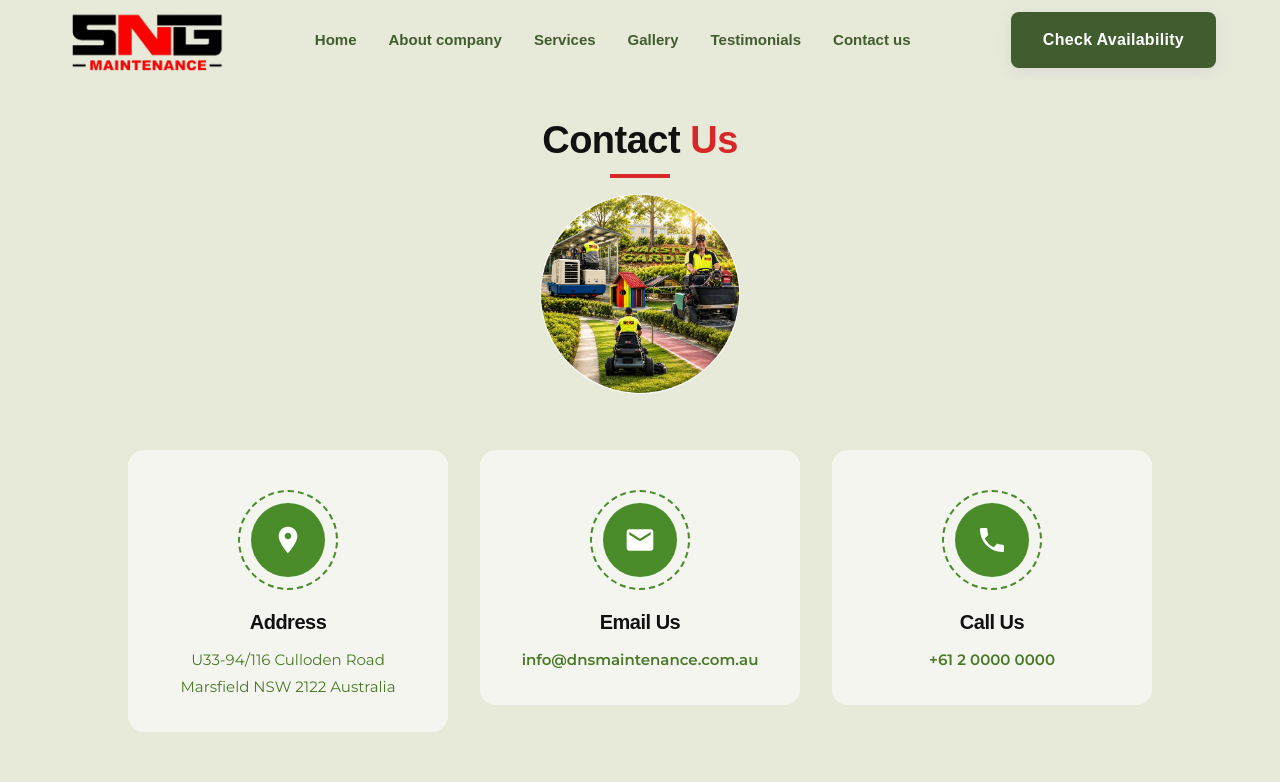
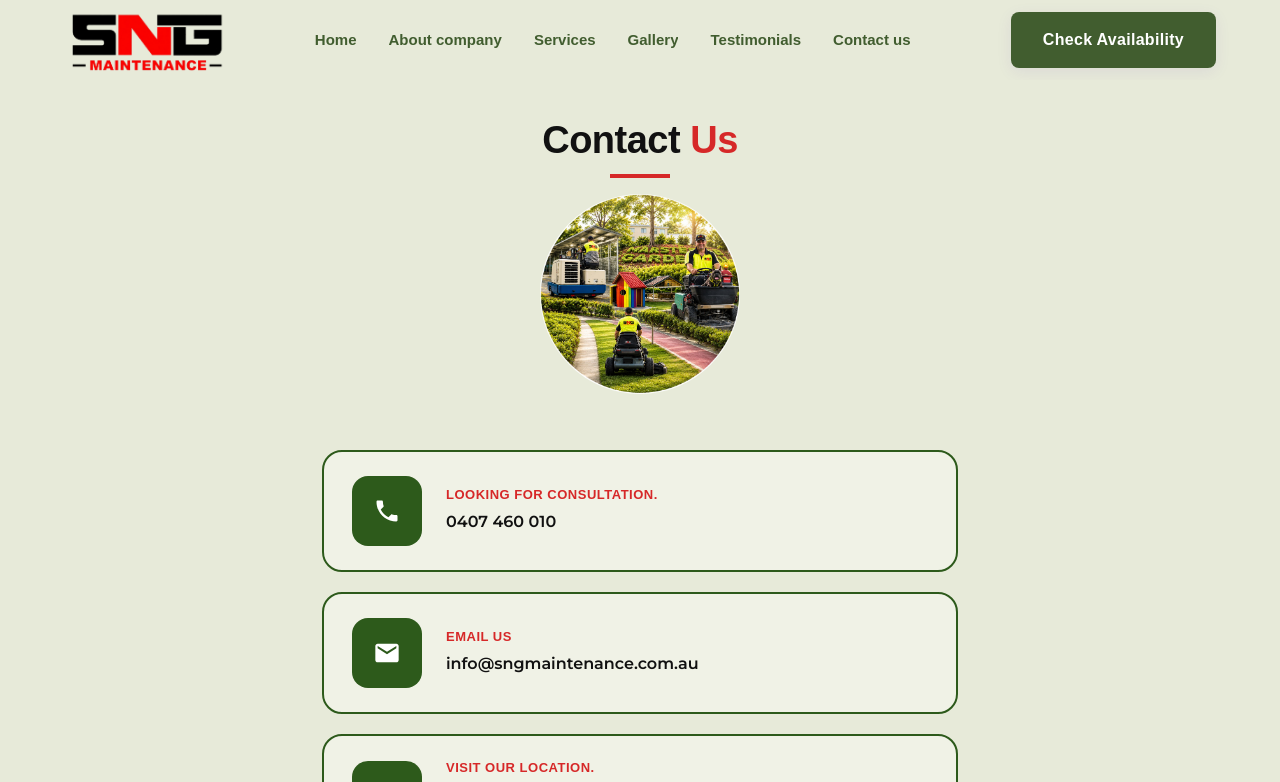
Before and after one commit to brandsbarrel/DNS, a React (Vite) app: page /contact-us in a window 1280 px wide. Shown: the top 782 px of the page. Built offline with nearby package versions, Linux system fonts and the light colour scheme.

Commit message:
change in footer

```diff
--- a/src/Pages/ContactUs/ContactUs.css
+++ b/src/Pages/ContactUs/ContactUs.css
@@ -85,85 +85,91 @@
 
 .contact-cards {
   display: flex;
-  flex-direction: row;
-  justify-content: center;
-  align-items: flex-start;
-  gap: 32px;
+  flex-direction: column;
+  align-items: center;
+  gap: 20px;
   padding: 48px 32px;
-  max-width: 1100px;
+  max-width: 700px;
   margin: 0 auto;
 }
 
+/* ─── SINGLE CARD ─── */
+
 .contact-card {
-  flex: 1;
-  max-width: 320px;
-  background: #f5f5f0;
-  border-radius: 16px;
-  padding: 40px 24px 32px;
-  text-align: center;
+  width: 100%;
+  background: #f0f2e6;
+  border: 2px solid #2d5a1b;
+  border-radius: 20px;
+  padding: 24px 28px;
   display: flex;
-  flex-direction: column;
+  flex-direction: row;
   align-items: center;
+  gap: 24px;
 }
 
-/* ─── ICON: green circle with dashed ring ─── */
+/* ─── ICON BOX: dark green rounded square ─── */
 
-.contact-icon-wrap {
-  position: relative;
-  width: 100px;
-  height: 100px;
+.contact-icon-box {
+  width: 70px;
+  height: 70px;
+  min-width: 70px;
+  background: #2d5a1b;
+  border-radius: 16px;
   display: flex;
   align-items: center;
   justify-content: center;
-  margin-bottom: 20px;
-}
-
-/* Outer dashed ring */
-.contact-icon-wrap::before {
-  content: '';
-  position: absolute;
-  inset: 0;
-  border-radius: 50%;
-  border: 2.5px dashed #4a8c2a;
-  box-sizing: border-box;
-}
-
-/* Inner solid green circle */
-.contact-icon-circle {
-  width: 74px;
-  height: 74px;
-  border-radius: 50%;
-  background: #4a8c2a;
-  display: flex;
-  align-items: center;
-  justify-content: center;
-  flex-shrink: 0;
 }
 
 /* ─── CARD TEXT ─── */
 
-.contact-card-title {
-  font-size: 20px;
-  font-weight: 800;
-  color: #111;
-  margin: 0 0 12px;
+.contact-card-content {
+  display: flex;
+  flex-direction: column;
+  gap: 6px;
 }
 
-.contact-card-text {
-  font-size: 15px;
-  color: #4a7a28;
-  line-height: 1.8;
+.contact-card-label {
+  font-size: 13px;
+  font-weight: 800;
+  color: #d62828;
+  letter-spacing: 0.5px;
+  margin: 0;
+  text-transform: uppercase;
+}
+
+.contact-card-value {
+  font-size: 16px;
+  font-weight: 600;
+  color: #111;
+  line-height: 1.6;
   margin: 0;
 }
 
 .contact-link {
-  color: #4a7a28;
+  color: #111;
   text-decoration: none;
   font-weight: 600;
 }
 
 .contact-link:hover {
   text-decoration: underline;
+  color: #2d5a1b;
+}
+
+/* ─── GALLERY IMAGE ─── */
+
+.contact-gallery {
+  width: 100%;
+  margin: 0 0 48px;
+  padding: 0;
+}
+
+.contact-gallery-img {
+  width: 100%;
+  height: 350px;
+  object-fit: cover;
+  object-position: center;
+  display: block;
 }
 
 /* ─── FORM SECTION ─── */
@@ -286,7 +292,7 @@
   transform: none;
 }
 
-/* ─── MOBILE: vertical stack ─── */
+/* ─── MOBILE ─── */
 
 @media (max-width: 768px) {
 
@@ -299,15 +305,24 @@
   }
 
   .contact-cards {
-    flex-direction: column;
-    align-items: center;
     padding: 32px 20px;
-    gap: 24px;
+    gap: 16px;
   }
 
   .contact-card {
-    max-width: 100%;
-    width: 100%;
+    padding: 20px;
+    gap: 16px;
+  }
+
+  .contact-icon-box {
+    width: 58px;
+    height: 58px;
+    min-width: 58px;
+    border-radius: 14px;
+  }
+
+  .contact-card-value {
+    font-size: 14px;
   }
 
   .form-row {
--- a/src/Pages/ContactUs/ContactUs.jsx
+++ b/src/Pages/ContactUs/ContactUs.jsx
@@ -1,6 +1,7 @@
 import { useState } from "react";
 import "./ContactUs.css";
 import contactUs from "../../assets/contactus.jpeg"
+import gallaryImage from "../../assets/gallary_image.jpeg"
 export default function ContactUs() {
 
     const [formData, setFormData] = useState({
@@ -67,56 +68,59 @@ export default function ContactUs() {
             {/* CONTACT CARDS */}
             <div className="contact-cards">
 
-                {/* ADDRESS */}
+                {/* PHONE */}
                 <div className="contact-card">
-                    <div className="contact-icon-wrap">
-                        <div className="contact-icon-circle">
-                            <svg xmlns="http://www.w3.org/2000/svg" viewBox="0 0 24 24" fill="white" width="32" height="32">
-                                <path d="M12 2C8.13 2 5 5.13 5 9c0 5.25 7 13 7 13s7-7.75 7-13c0-3.87-3.13-7-7-7zm0 9.5c-1.38 0-2.5-1.12-2.5-2.5S10.62 6.5 12 6.5s2.5 1.12 2.5 2.5S13.38 11.5 12 11.5z"/>
+                    <div className="contact-icon-box">
+                        <svg xmlns="http://www.w3.org/2000/svg" viewBox="0 0 24 24" fill="white" width="28" height="28">
+                            <path d="M6.62 10.79a15.05 15.05 0 006.59 6.59l2.2-2.2c.27-.27.67-.36 1.02-.24 1.12.37 2.33.57 3.57.57.55 0 1 .45 1 1V20c0 .55-.45 1-1 1C10.61 21 3 13.39 3 4c0-.55.45-1 1-1h3.5c.55 0 1 .45 1 1 0 1.25.2 2.45.57 3.57.11.35.03.74-.24 1.02l-2.21 2.2z"/>
                         </svg>
                     </div>
+                    <div className="contact-card-content">
+                        <h2 className="contact-card-label">LOOKING FOR CONSULTATION.</h2>
+                        <p className="contact-card-value">
+                            <a href="tel:0407460010" className="contact-link">0407 460 010</a>
+                        </p>
                     </div>
-                    <h2 className="contact-card-title">Address</h2>
-                    <p className="contact-card-text">
-                        U33-94/116 Culloden Road<br />
-                        Marsfield NSW 2122 Australia
-                    </p>
                 </div>
 
                 {/* EMAIL */}
                 <div className="contact-card">
-                    <div className="contact-icon-wrap">
-                        <div className="contact-icon-circle">
-                            <svg xmlns="http://www.w3.org/2000/svg" viewBox="0 0 24 24" fill="white" width="32" height="32">
+                    <div className="contact-icon-box">
+                        <svg xmlns="http://www.w3.org/2000/svg" viewBox="0 0 24 24" fill="white" width="28" height="28">
                             <path d="M20 4H4c-1.1 0-2 .9-2 2v12c0 1.1.9 2 2 2h16c1.1 0 2-.9 2-2V6c0-1.1-.9-2-2-2zm0 4l-8 5-8-5V6l8 5 8-5v2z"/>
                         </svg>
                     </div>
-                    </div>
-                    <h2 className="contact-card-title">Email Us</h2>
-                    <p className="contact-card-text">
-                        <a href="mailto:info@dnsmaintenance.com.au" className="contact-link">
-                            info@dnsmaintenance.com.au
+                    <div className="contact-card-content">
+                        <h2 className="contact-card-label">EMAIL US</h2>
+                        <p className="contact-card-value">
+                            <a href="mailto:info@sngmaintenance.com.au" className="contact-link">
+                                info@sngmaintenance.com.au
                             </a>
                         </p>
                     </div>
+                </div>
 
-                {/* PHONE */}
+                {/* ADDRESS */}
                 <div className="contact-card">
-                    <div className="contact-icon-wrap">
-                        <div className="contact-icon-circle">
-                            <svg xmlns="http://www.w3.org/2000/svg" viewBox="0 0 24 24" fill="white" width="32" height="32">
-                                <path d="M6.62 10.79a15.05 15.05 0 006.59 6.59l2.2-2.2c.27-.27.67-.36 1.02-.24 1.12.37 2.33.57 3.57.57.55 0 1 .45 1 1V20c0 .55-.45 1-1 1C10.61 21 3 13.39 3 4c0-.55.45-1 1-1h3.5c.55 0 1 .45 1 1 0 1.25.2 2.45.57 3.57.11.35.03.74-.24 1.02l-2.21 2.2z"/>
+                    <div className="contact-icon-box">
+                        <svg xmlns="http://www.w3.org/2000/svg" viewBox="0 0 24 24" fill="white" width="28" height="28">
+                            <path d="M12 2C8.13 2 5 5.13 5 9c0 5.25 7 13 7 13s7-7.75 7-13c0-3.87-3.13-7-7-7zm0 9.5c-1.38 0-2.5-1.12-2.5-2.5S10.62 6.5 12 6.5s2.5 1.12 2.5 2.5S13.38 11.5 12 11.5z"/>
                         </svg>
                     </div>
-                    </div>
-                    <h2 className="contact-card-title">Call Us</h2>
-                    <p className="contact-card-text">
-                        <a href="tel:+61200000000" className="contact-link">
-                            +61 2 0000 0000
-                        </a>
+                    <div className="contact-card-content">
+                        <h2 className="contact-card-label">VISIT OUR LOCATION.</h2>
+                        <p className="contact-card-value">
+                            U33-94/116 Culloden Rd,<br />
+                            Marsfield NSW 2122
                         </p>
                     </div>
+                </div>
 
+            </div>
+
+            {/* GALLERY IMAGE */}
+            <div className="contact-gallery">
+                <img className="contact-gallery-img" src={gallaryImage} alt="Gallery" />
             </div>
 
             {/* CONTACT FORM */}
```
Lines whose indentation alone changed are shown as unchanged.
